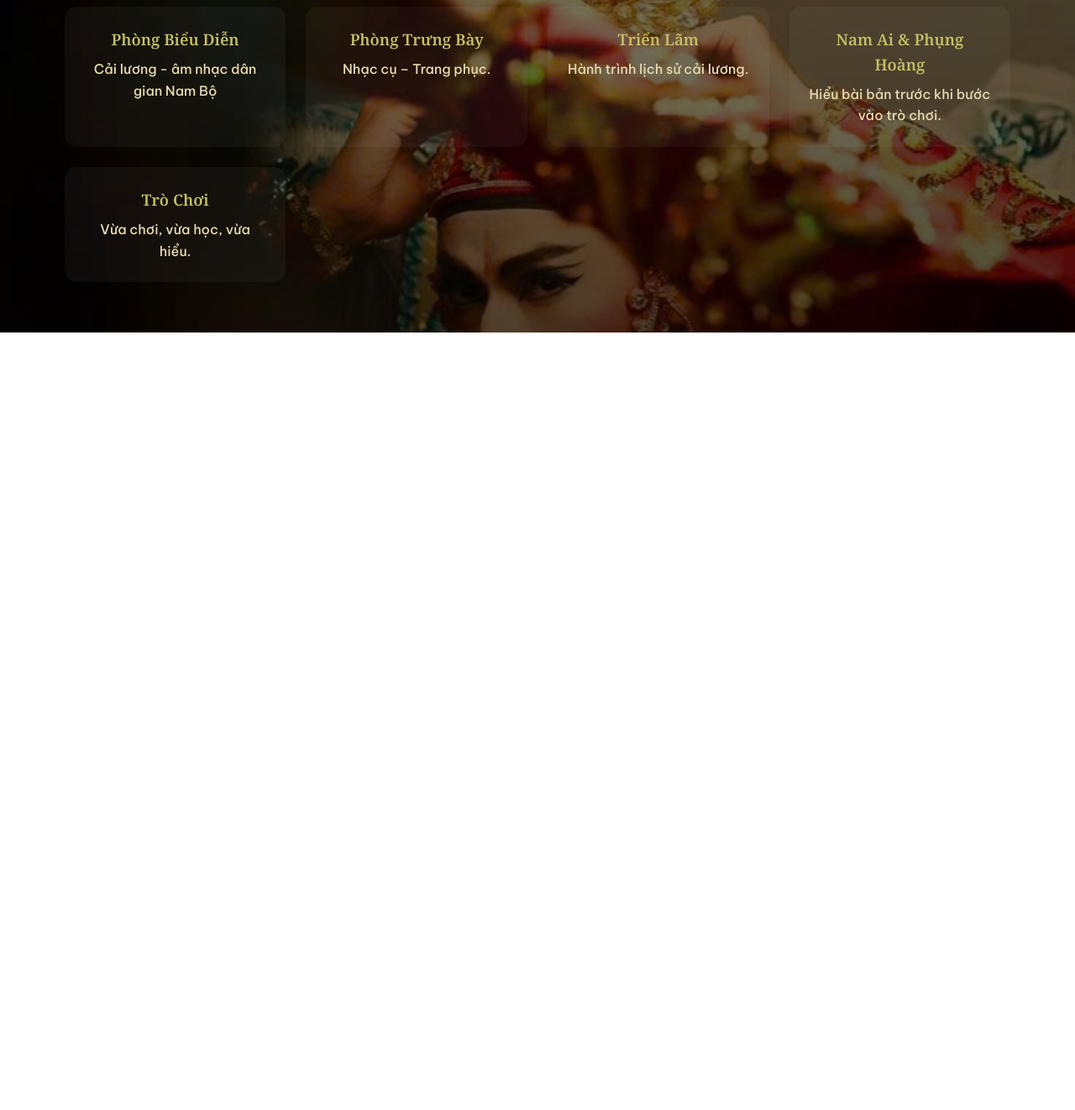
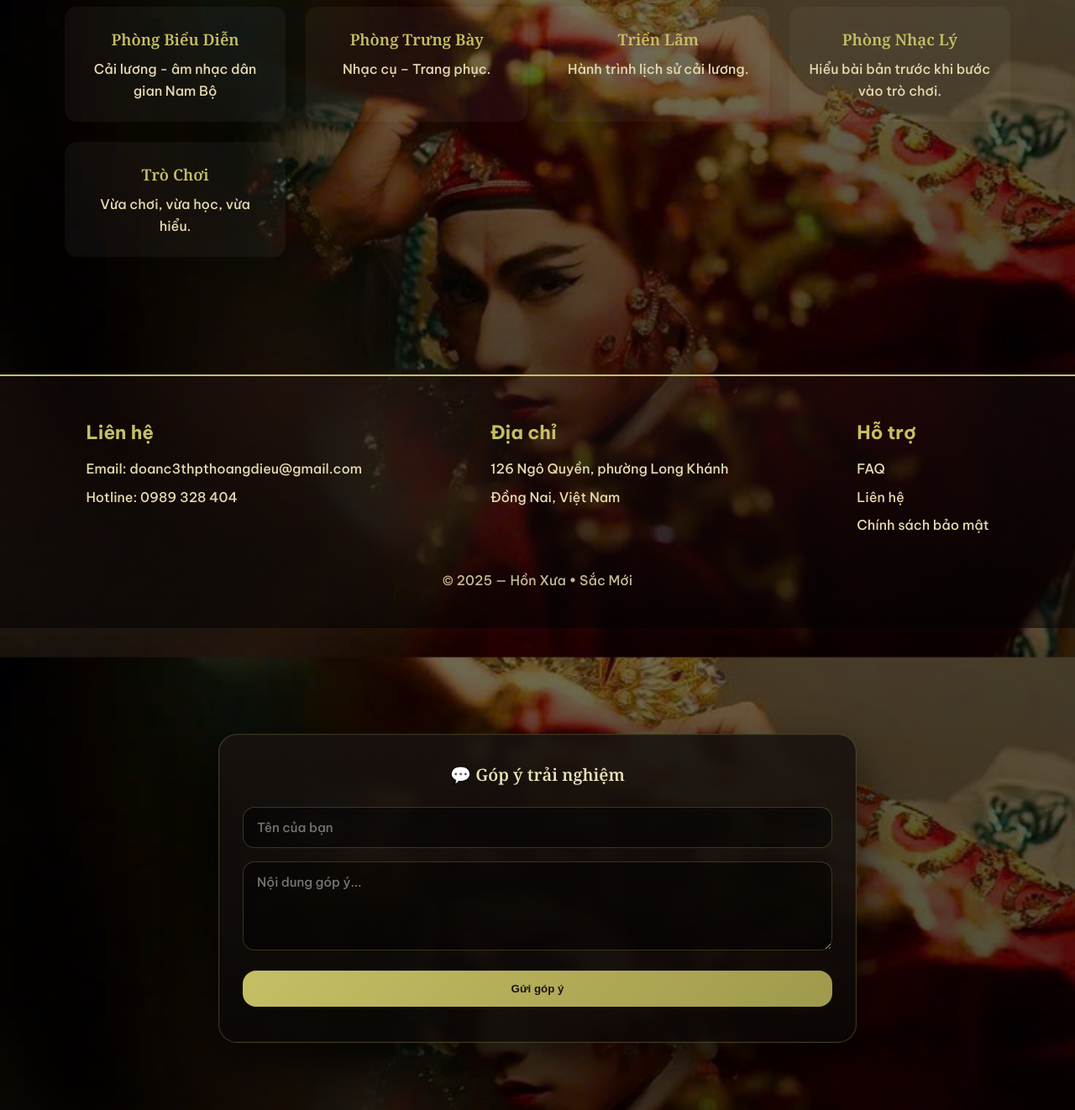
Before and after one commit to doanthibichle0407-beep/honxuasacmoi2, a plain HTML site: page index.html in a window 1280 px wide. Shown: the part 852-2174 px from the top of the page at 84% size. Before the commit the page ends 1248 px from the top, so only its background shows below. Drawn offline with Linux system fonts and the light colour scheme; no server answers.

Commit message:
Update index.html

```diff
--- a/index.html
+++ b/index.html
@@ -68,8 +68,8 @@
         <h3>Triển Lãm</h3>
         <p>Hành trình lịch sử cải lương.</p>
       </a>
-      <a class="card" href="namaiphunghoang.html">
-        <h3>Nam Ai & Phụng Hoàng</h3>
+      <a class="card" href="nhacly.html">
+        <h3>Phòng Nhạc Lý </h3>
         <p>Hiểu bài bản trước khi bước vào trò chơi.</p>
       </a>
       <a class="card" href="trochoi.html">
@@ -78,5 +78,46 @@
       </a>
     </section>
   </main>
+ <footer class="foot">
+    <div class="foot-content container">
+
+      <div class="foot-section">
+        <h4>Liên hệ</h4>
+        <p>Email: doanc3thpthoangdieu@gmail.com</p>
+        <p>Hotline: 0989 328 404</p>
+      </div>
+
+      <div class="foot-section">
+        <h4>Địa chỉ</h4>
+        <p>126 Ngô Quyền, phường Long Khánh</p>
+        <p>Đồng Nai, Việt Nam</p>
+      </div>
+
+      <div class="foot-section">
+        <h4>Hỗ trợ</h4>
+        <p>FAQ</p>
+        <p>Liên hệ</p>
+        <p>Chính sách bảo mật</p>
+      </div>
+
+    </div>
+    <div class="copyright">
+      © 2025 — Hồn Xưa • Sắc Mới
+    </div>
+  </footer>
+
+  <section class="comment-box">
+    <h3>💬 Góp ý trải nghiệm</h3>
+    <input id="cmtName" placeholder="Tên của bạn" />
+    <textarea id="cmtText" placeholder="Nội dung góp ý..." rows="4"></textarea>
+    <button onclick="sendComment()">Gửi góp ý</button>
+    <p id="cmtStatus"></p>
+    <div class="comment-list" id="commentList"></div>
+  </section>
+
+  <script src="supabase.js"></script>
+  <script src="main.js"></script>
+  <script src="music.js"></script>
+
 </body>
 </html>
```
